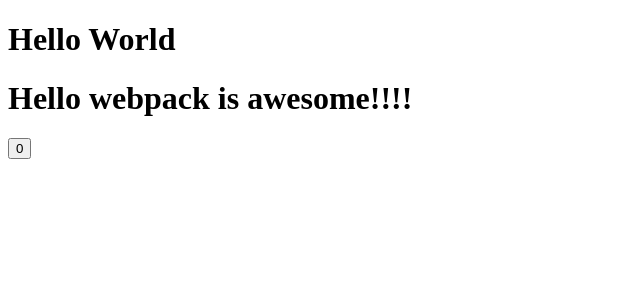
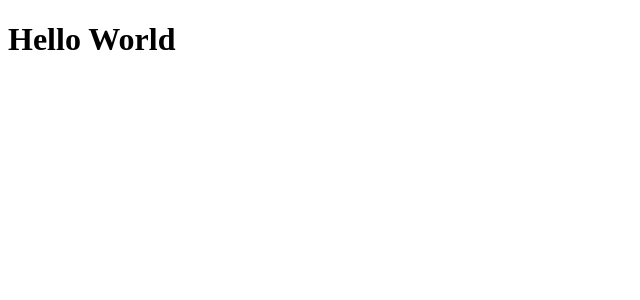
Before and after one commit to YYvanYang/webpack5-start-kit, a React app: page / in a window 1280 px wide. Shown: the top 300 px of the page, without its empty margins (0-640 px from the left). Built offline with nearby package versions, Linux system fonts and the light colour scheme.

Commit message:
update output

```diff
--- a/src/App.js
+++ b/src/App.js
@@ -1,10 +1,10 @@
 import React from 'react';
-import Greet from './Greet';
+// import Greet from './Greet';
 function App() {
   return (
     <div>
       <h1>Hello World</h1>
-      <Greet />
+      {/* <Greet /> */}
     </div>
   );
 }
```
Also changed, not shown: 7 other files (tests, documents, lock files or other folders).
